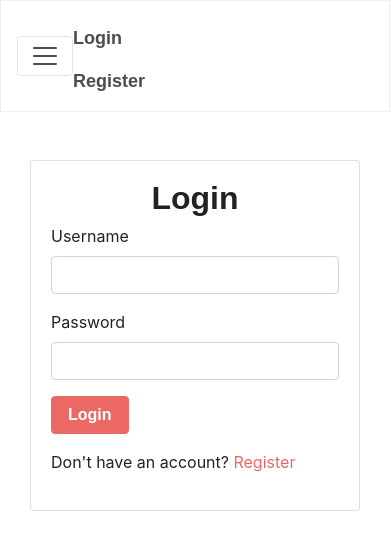
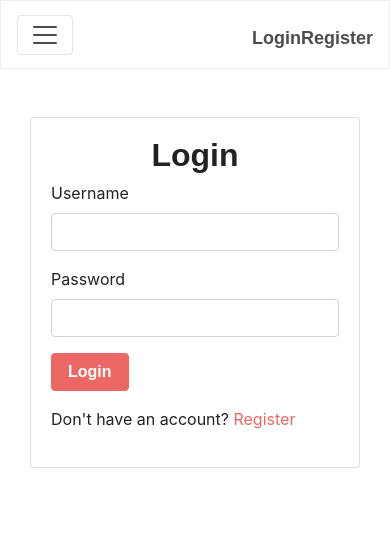
Before and after one commit to hdensten/capstone-project-frontend, a React (Create React App) app: page / in a window 390 px wide. Shown: the top 550 px of the page. Built offline with nearby package versions, Linux system fonts and the light colour scheme; a web font is replaced by a local one.

Commit message:
fixed navbar

```diff
--- a/src/App.js
+++ b/src/App.js
@@ -12,6 +12,8 @@ import Login from "./components/accounts/Login";
 import Register from "./components/accounts/Register";
 
 import "./styles/bootstrap.min.css";
+import "./styles/media-queries.css";
+//imoprt styles
 
 class App extends Component {
   constructor(props) {
--- a/src/components/layout/Header.js
+++ b/src/components/layout/Header.js
@@ -8,7 +8,7 @@ class Header extends Component {
   };
   render() {
     const authLinks = (
-      <ul className="navbar-nav mr-auto mt-2 mt-lg-0">
+      <ul className="navbar-nav mt-2 mt-lg-0 nav-align-right">
         <span className="navbar-text mr-3">
           <strong>
             {this.props.currentUser
@@ -28,7 +28,7 @@ class Header extends Component {
     );
 
     const guestLinks = (
-      <ul className="navbar-nav mr-auto mt-2 mt-lg-0">
+      <ul className="navbar-nav mt-2 mt-lg-0 nav-align-right">
         <li className="nav-item">
           <Link to="/login" className="nav-link">
             Login
--- /dev/null
+++ b/src/styles/media-queries.css
@@ -0,0 +1,7 @@
+@media (max-width: 700px) {
+  .nav-align-right {
+    flex-direction: row;
+    justify-content: flex-end;
+    align-items: flex-end;
+  }
+}
```
